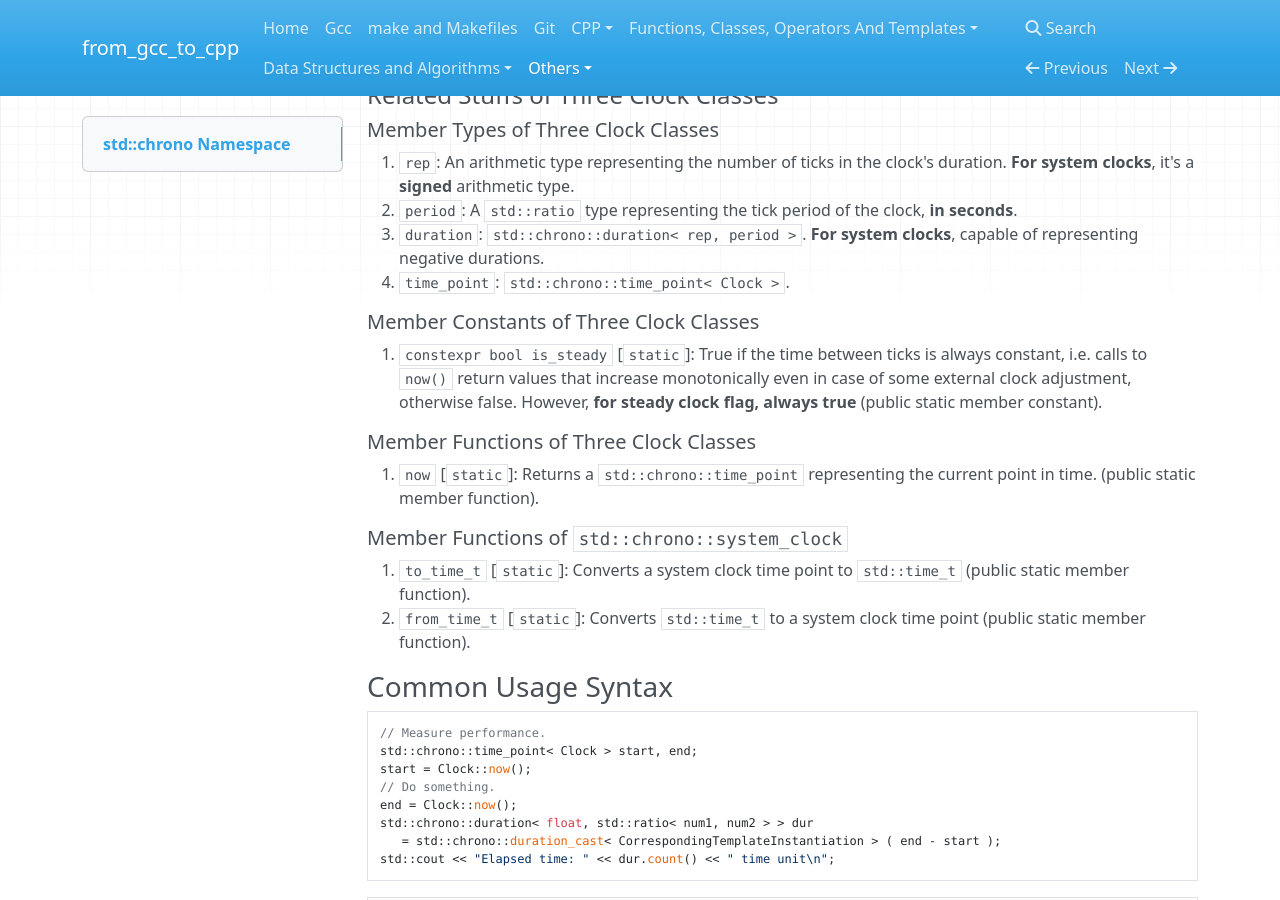
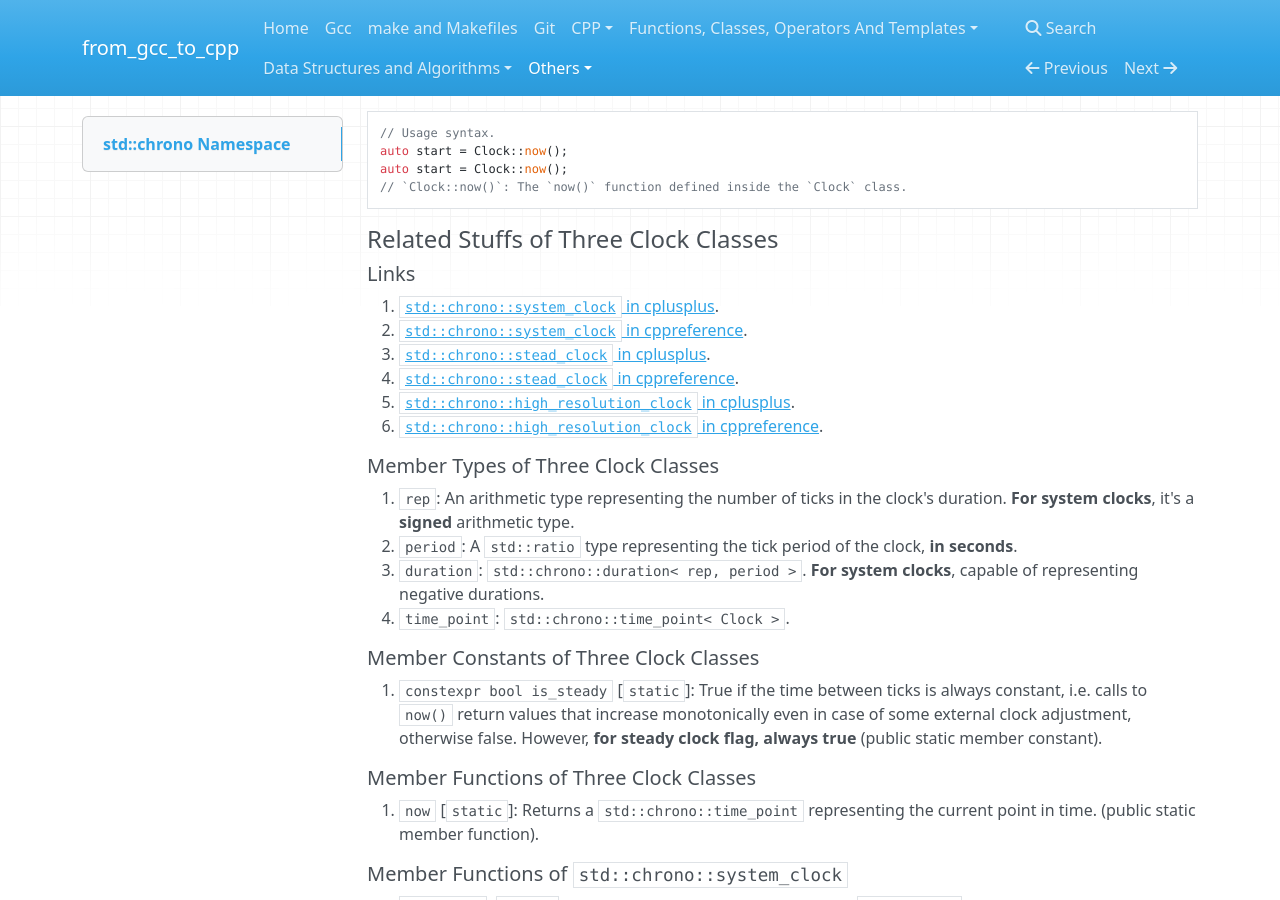
Before and after one commit to 0BananaBig0/from_gcc_to_cpp, an MkDocs documentation site: the page built from docs/Timers.md, in a window 1280 px wide and 900 px high, scrolled down 5714 px. Built offline with MkDocs 1.6.1, drawn with Linux system fonts in a browser that asks for light colours; nearby versions of some CDN libraries; some of the changed text lies outside the part shown.

Commit message:
add links

```diff
--- a/docs/Timers.md
+++ b/docs/Timers.md
@@ -19,6 +19,7 @@
     - [Explanation](#explanation-2)
     - [Syntax](#syntax-1)
     - [Realted Stuffs](#realted-stuffs-1)
+      - [Links](#links-2)
       - [Template Parameters](#template-parameters)
       - [Member Types](#member-types-1)
       - [Member Functions](#member-functions-1)
@@ -28,6 +29,7 @@
     - [Explanation](#explanation-3)
     - [Syntax](#syntax-2)
     - [Related Stuffs of Three Clock Classes](#related-stuffs-of-three-clock-classes)
+      - [Links](#links-3)
       - [Member Types of Three Clock Classes](#member-types-of-three-clock-classes)
       - [Member Constants of Three Clock Classes](#member-constants-of-three-clock-classes)
       - [Member Functions of Three Clock Classes](#member-functions-of-three-clock-classes)
@@ -206,6 +208,11 @@ auto start = Clock::now();
 
 #### Realted Stuffs
 
+##### Links
+
+1. [`std::chrono::time_point` in cplusplus](https://cplusplus.com/reference/chrono/time_point/).
+2. [`std::chrono::time_point` in cppreference](https://en.cppreference.com/w/cpp/chrono/time_point).
+
 ##### Template Parameters
 
 1. `Clock`: A clock class, such as `std::chrono::system_clock`, `std::chrono::steady_clock`,
@@ -284,6 +291,15 @@ auto start = Clock::now();
 
 #### Related Stuffs of Three Clock Classes
 
+##### Links
+
+1. [`std::chrono::system_clock` in cplusplus](https://cplusplus.com/reference/chrono/system_clock/).
+2. [`std::chrono::system_clock` in cppreference](https://en.cppreference.com/w/cpp/chrono/system_clock).
+3. [`std::chrono::stead_clock` in cplusplus](https://cplusplus.com/reference/chrono/steady_clock/).
+4. [`std::chrono::stead_clock` in cppreference](https://en.cppreference.com/w/cpp/chrono/steady_clock).
+5. [`std::chrono::high_resolution_clock` in cplusplus](https://cplusplus.com/reference/chrono/high_resolution_clock/).
+6. [`std::chrono::high_resolution_clock` in cppreference](https://en.cppreference.com/w/cpp/chrono/high_resolution_clock).
+
 ##### Member Types of Three Clock Classes
 
 1. `rep`: An arithmetic type representing the number of ticks in the clock's duration. **For system
```
